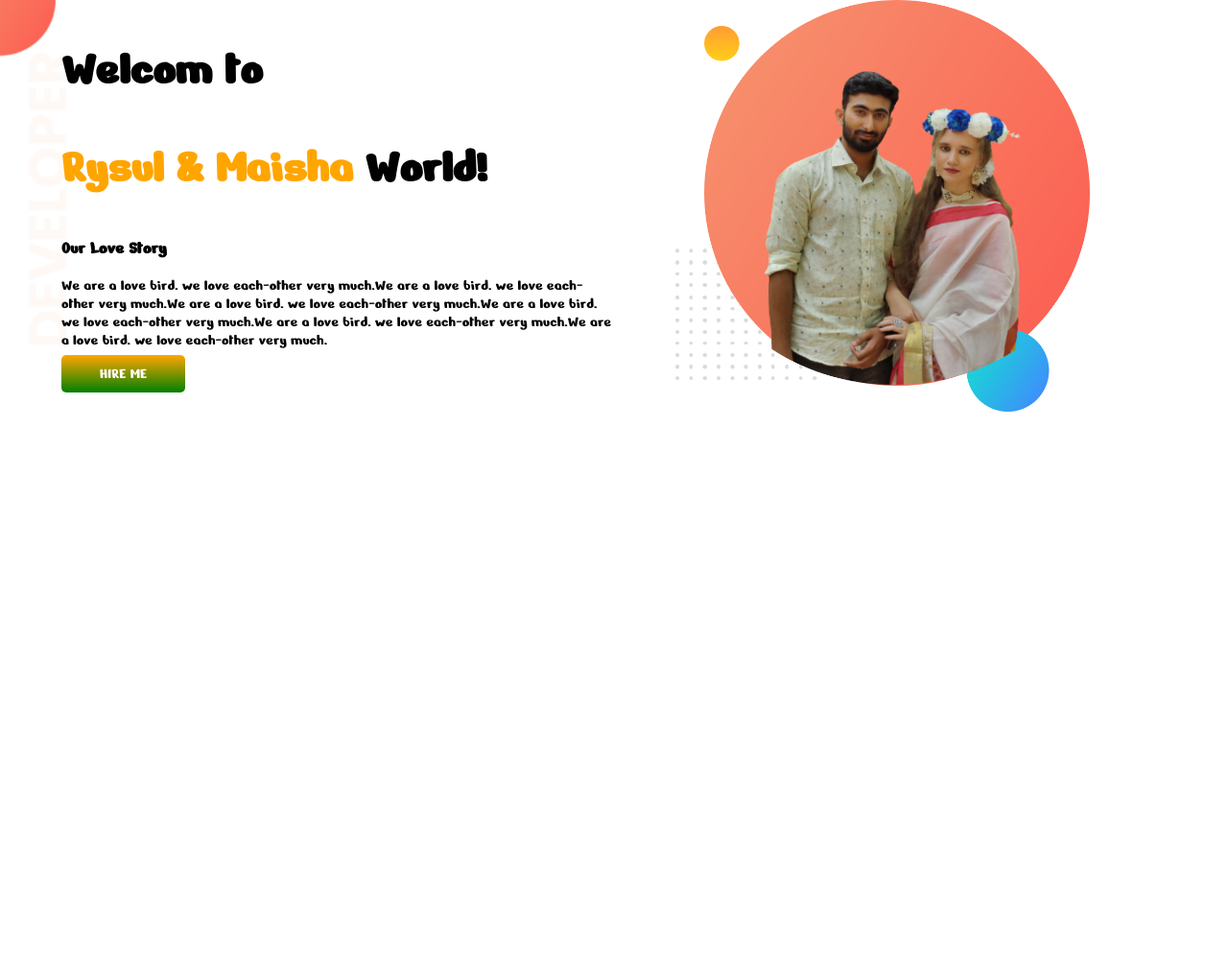
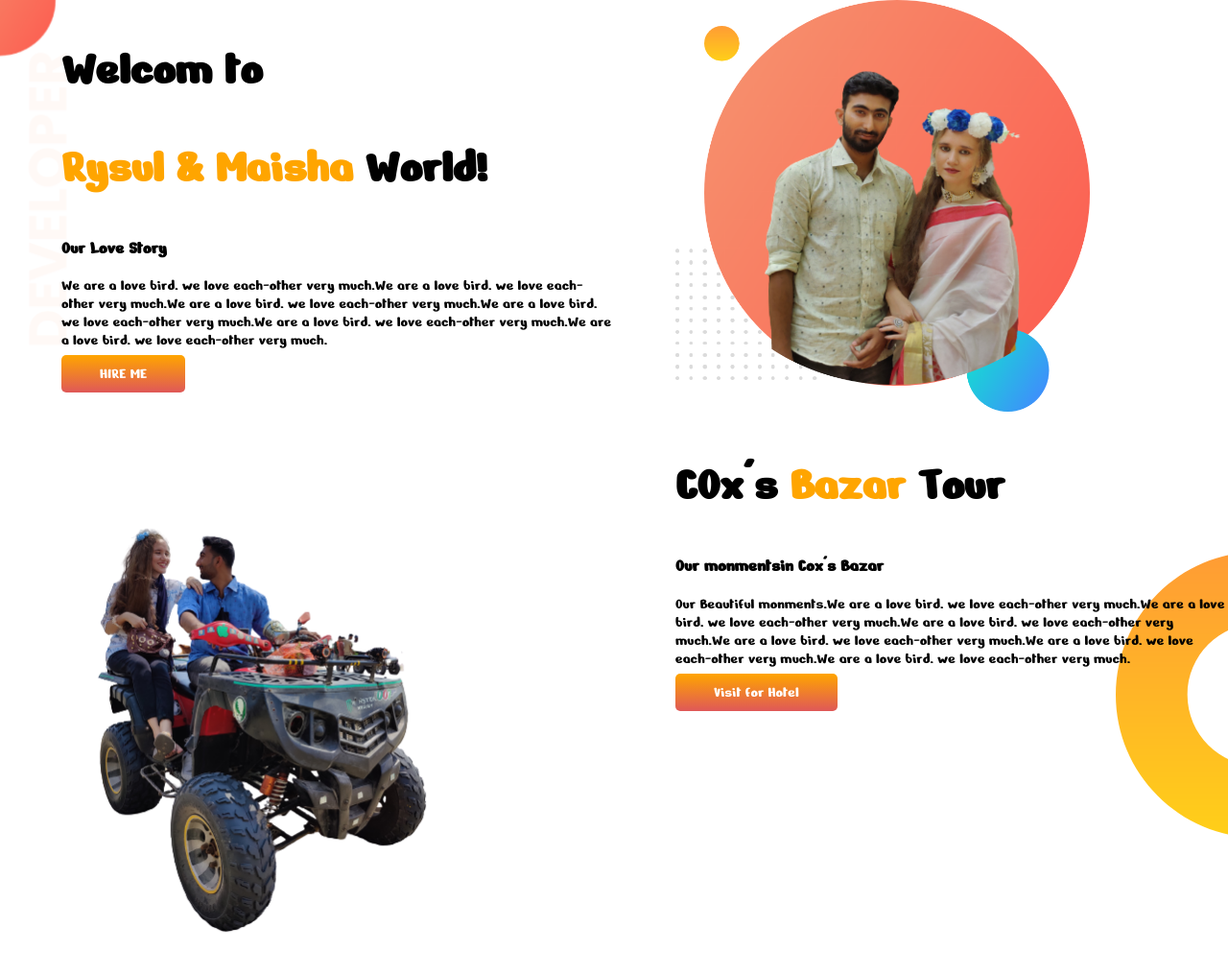
Before and after one commit to riak008/My-first_portfolio, a plain HTML site: page index.html in a window 1280 px wide. Shown: the whole page at 96% size. Before the commit the page ends 800 px from the top, so only its background shows below. Drawn offline with Linux system fonts and the light colour scheme.

Commit message:
2nd section add

```diff
--- a/index.html
+++ b/index.html
@@ -33,5 +33,24 @@
 
     </section>
 
+    <section class="coxs-bazar">
+
+        <div class="half-width">
+
+            <img src="photos/images/rm4.png" alt="">
+
+        </div>
+
+        <div class="half-width">
+
+                <h1>COx's <span class="hignlight-name">Bazar</span> Tour</h1>
+                <h3>Our monmentsin Cox's Bazar</h3>
+                <p>Our Beautiful monments.We are a love bird. we love each-other very much.We are a love bird. we love each-other very much.We are a love bird. we love each-other very much.We are a love bird. we love each-other very much.We are a love bird. we love each-other very much.We are a love bird. we love each-other very much.</p>
+
+                <a class="link-button" target="_blank" href="https://www.facebook.com/rysulislam256/">Visit for Hotel</a>
+        </div>
+
+    </section>
+
 </body>
 </html>
--- a/style.css
+++ b/style.css
@@ -36,7 +36,7 @@ section{
 .link-button{
 
     text-decoration: none;
-    background-image: linear-gradient(orange,green);
+    background-image: linear-gradient(orange,rgb(223, 88, 88));
     color: white;
     font-weight: 400;
     padding: 10px 40px;
@@ -48,3 +48,10 @@ section{
     background-repeat: no-repeat;
 
 }
+.coxs-bazar{
+
+    background-image: url(photos/images/dream-bg.png);
+    background-repeat: no-repeat;
+    background-position: right;
+
+}
```
